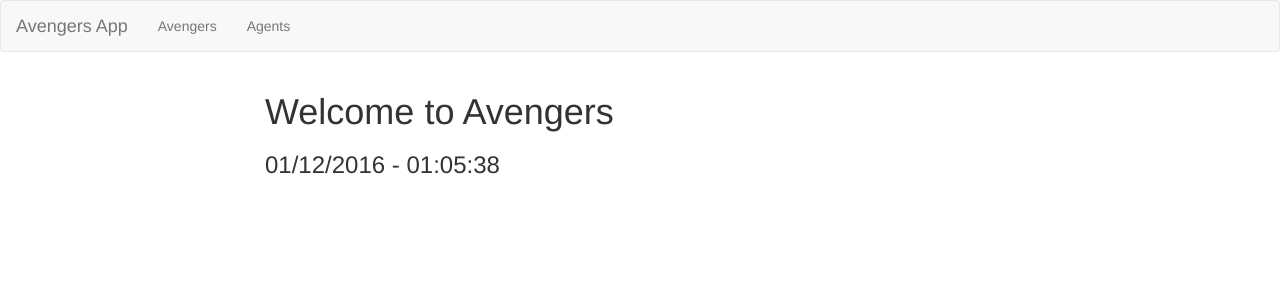
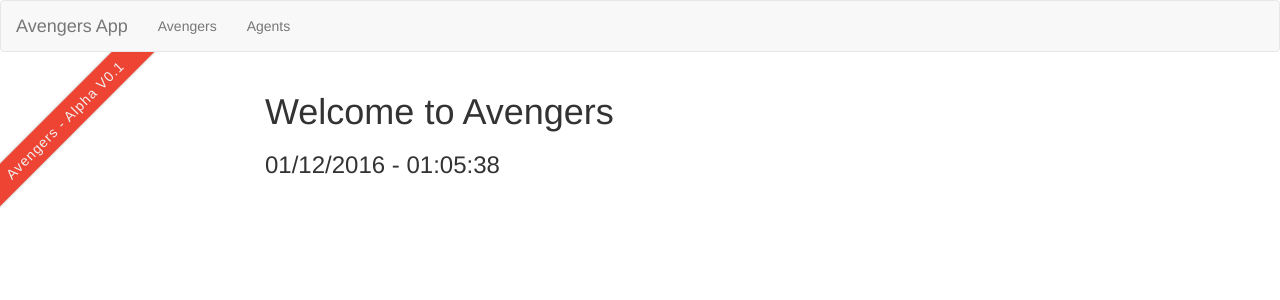
Before and after one commit to Punie/avengers-webapp-ng2, an Angular app: page / in a window 1280 px wide. Shown: the top 300 px of the page. Built offline with nearby package versions, Linux system fonts and the light colour scheme.

Commit message:
Alpha banner

```diff
--- a/src/app/app.component.html
+++ b/src/app/app.component.html
@@ -1,3 +1,4 @@
+<div class="corner-ribbon top-left red shadow">Avengers - Alpha V0.1</div>
 <av-header></av-header>
 <div class="container">
   <router-outlet></router-outlet>
--- a/src/styles.css
+++ b/src/styles.css
@@ -1 +1,47 @@
-/* You can add global styles to this file, and also import other style files */
+/* The ribbons */
+
+.corner-ribbon{
+  width: 300px;
+  background: #e43;
+  position: absolute;
+  top: 25px;
+  left: -50px;
+  text-align: center;
+  line-height: 30px;
+  letter-spacing: 1px;
+  color: #f0f0f0;
+  transform: rotate(-45deg);
+  -webkit-transform: rotate(-45deg);
+}
+
+/* Custom styles */
+
+.corner-ribbon.sticky{
+  position: fixed;
+}
+
+.corner-ribbon.shadow{
+  box-shadow: 0 0 3px rgba(0,0,0,.3);
+}
+
+/* Different positions */
+
+.corner-ribbon.top-left{
+  top: 105px;
+  left: -85px;
+  transform: rotate(-45deg);
+  -webkit-transform: rotate(-45deg);
+}
+
+/* Colors */
+
+.corner-ribbon.white{background: #f0f0f0; color: #555;}
+.corner-ribbon.black{background: #333;}
+.corner-ribbon.grey{background: #999;}
+.corner-ribbon.blue{background: #39d;}
+.corner-ribbon.green{background: #2c7;}
+.corner-ribbon.turquoise{background: #1b9;}
+.corner-ribbon.purple{background: #95b;}
+.corner-ribbon.red{background: #e43;}
+.corner-ribbon.orange{background: #e82;}
+.corner-ribbon.yellow{background: #ec0;}
```
